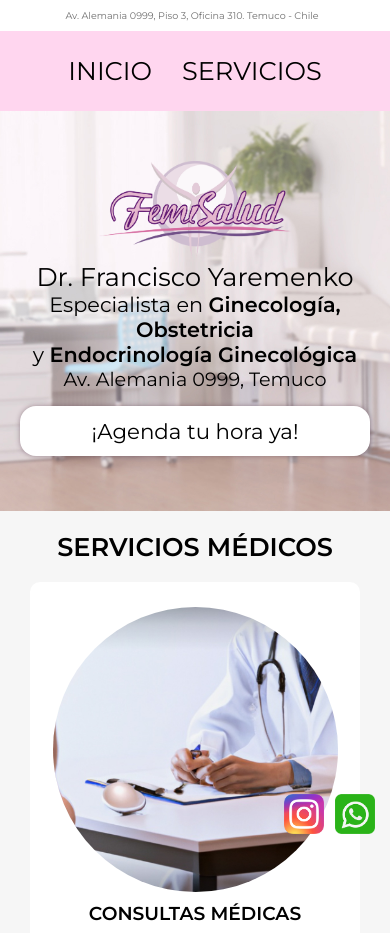
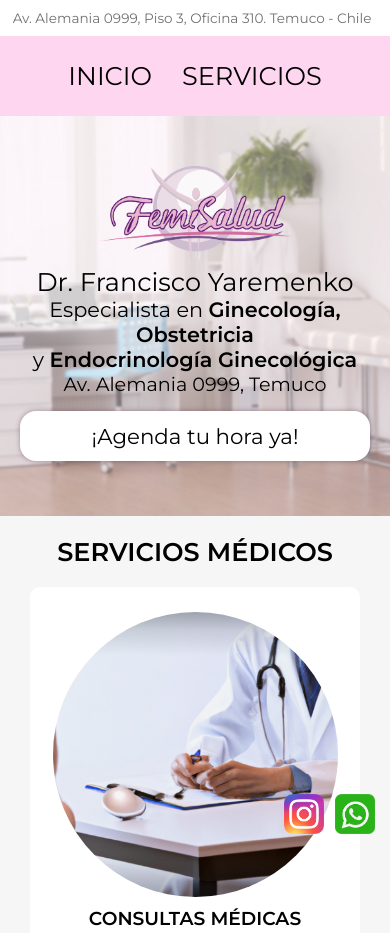
Before and after one commit to miguelraad28/femisalud, a website: page index.html in a window 390 px wide. Shown: the top 933 px of the page. Drawn offline with Linux system fonts and the light colour scheme.

Commit message:
Cambio de tamanio de top y bottom data section

```diff
--- a/scss/top&BottomDataSection.scss
+++ b/scss/top&BottomDataSection.scss
@@ -64,7 +64,7 @@
     .topDataSection a:nth-child(2),
     .bottomDataSection a:nth-child(2){
         p{
-            font-size: 0.6em;
+            font-size: 0.85em;
             flex-wrap: nowrap;
         }
     }
```
Also changed, not shown: styles.css.
